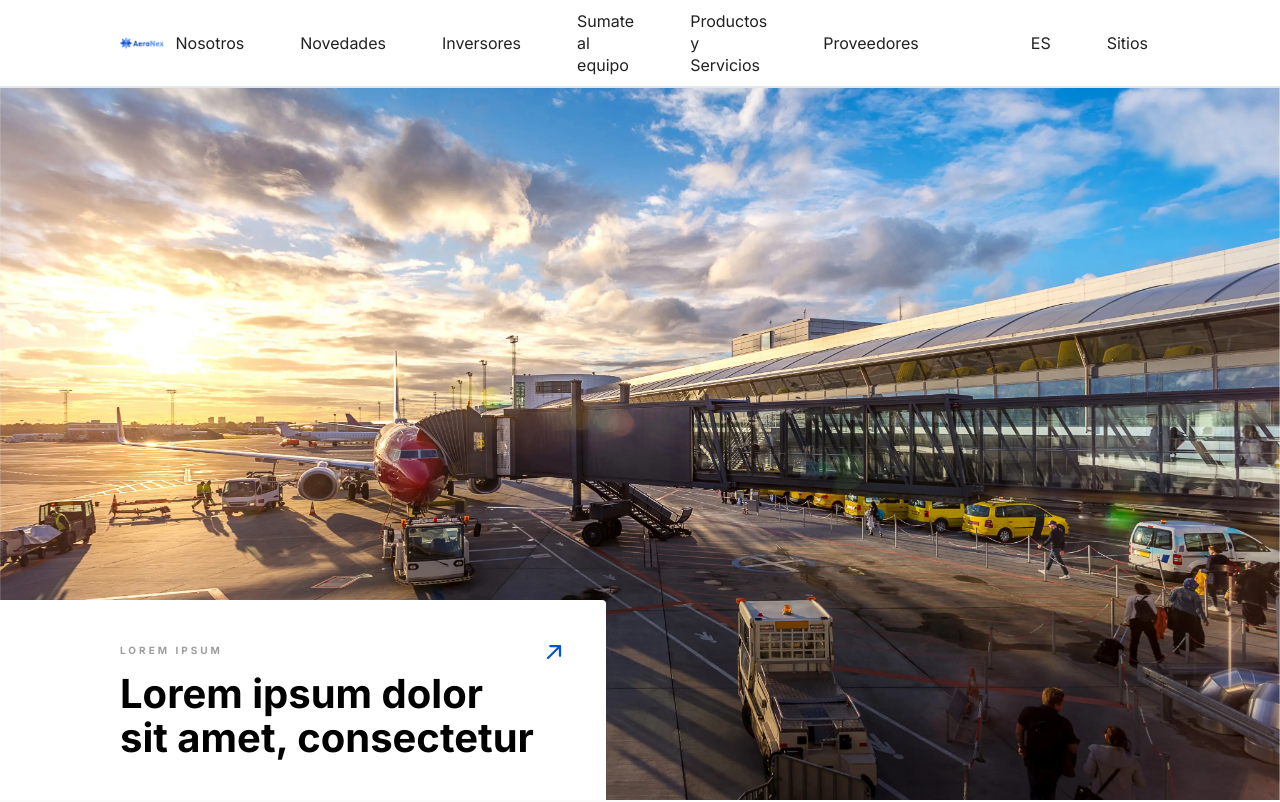
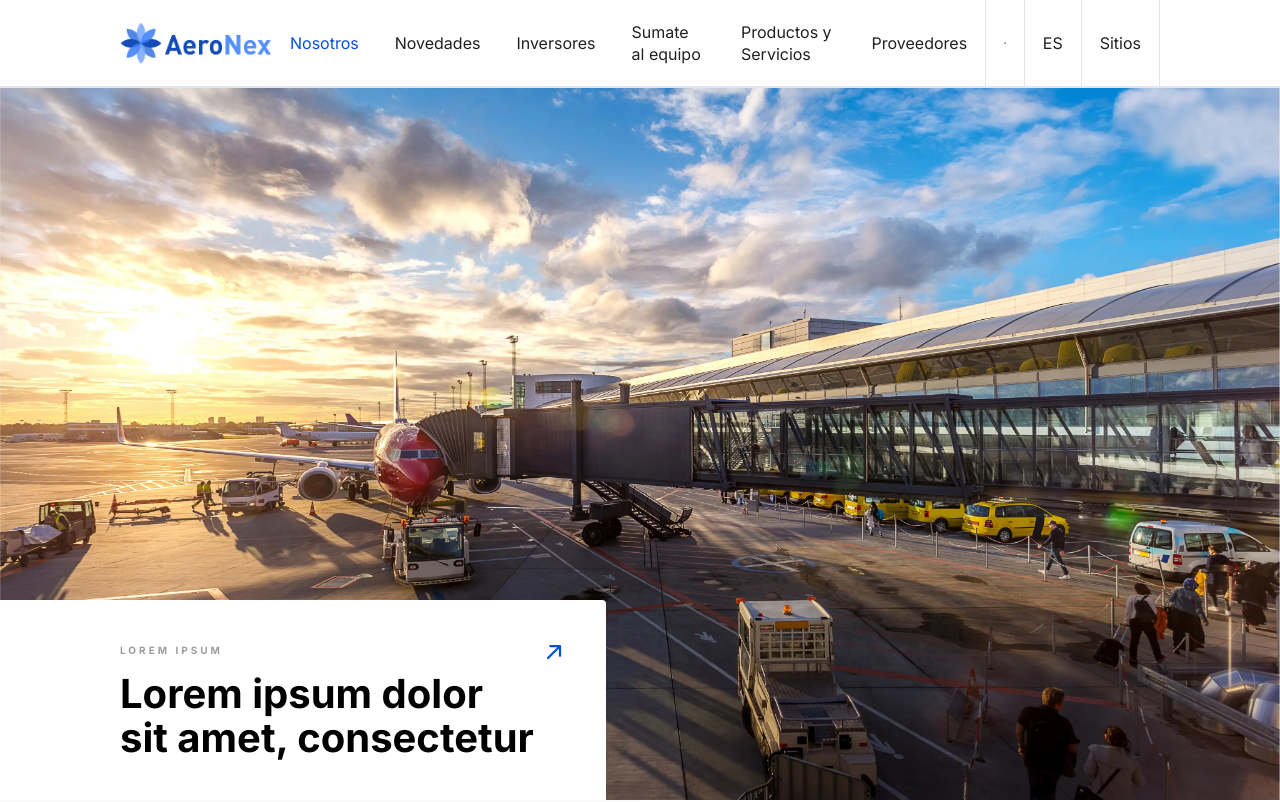
Before and after one commit to lautaro2021/dhnnch, a Next.js app: page / in a window 1280 px wide. Shown: the top 802 px of the page. Built offline with nearby package versions, Linux system fonts and the light colour scheme.

Commit message:
finish navbar

```diff
--- a/app/layout.tsx
+++ b/app/layout.tsx
@@ -1,4 +1,4 @@
-import Navbar from "./shared/components/Navbar";
+import Navbar from "./shared/components/Navbar/Navbar";
 import type { Metadata } from "next";
 import { Inter } from "next/font/google";
 import "./globals.css";
--- a/app/shared/components/Navbar.tsx
+++ /dev/null
@@ -1,44 +0,0 @@
-"use client";
-import { useState } from "react";
-import Image from "next/image";
-import { navbarOptions } from "./models/navbar.model";
-
-function Navbar() {
-    const [selected, setSelected] = useState<string | undefined>("Nostros");
-
-    const handleSelected = (idx: number) => {
-        setSelected(navbarOptions[idx].text);
-    };
-
-    return (
-        <header className="fixed top-0 left-0 w-full h-[88px] flex items-center justify-center px-120 border-b-2 border-grey bg-white z-1000">
-            <picture>
-                <Image
-                    src={"/assets/iso.png"}
-                    alt="logotype"
-                    width={178}
-                    height={48}
-                />
-            </picture>
-            <ul className="w-full h-full flex items-center justify-center gap-8">
-                {navbarOptions.map((val, idx) => (
-                    <li
-                        key={idx}
-                        className={`h-full flex items-center px-[12px] cursor-pointer text-grey hover:text-primaryBlue hover:border-b-[2px] border-primaryBlue`}
-                        onClick={() => handleSelected(idx)}
-                    >
-                        {!val.Icon ? (
-                            <span className="text-p font-p leading-p">
-                                {val.text}
-                            </span>
-                        ) : (
-                            <val.Icon />
-                        )}
-                    </li>
-                ))}
-            </ul>
-        </header>
-    );
-}
-
-export default Navbar;
--- /dev/null
+++ b/app/shared/components/Navbar/Navbar.tsx
@@ -0,0 +1,51 @@
+"use client";
+import { useState } from "react";
+import Image from "next/image";
+import { navbarOptions } from "../models/navbar.model";
+import NavbarOption from "./NavbarOption";
+import NavbarAction from "./NavbarAction";
+
+function Navbar() {
+    const [selected, setSelected] = useState<string | undefined>("Nosotros");
+
+    const handleSelected = (idx: number) => {
+        setSelected(navbarOptions[idx].text);
+    };
+
+    return (
+        <header className="fixed top-0 left-0 w-full h-[88px] flex items-center justify-center px-120 border-b-2 border-grey bg-white z-1000">
+            <picture>
+                <Image
+                    src={"/assets/iso.png"}
+                    alt="logotype"
+                    width={178}
+                    height={48}
+                />
+            </picture>
+            <ul className="w-full h-full flex items-center justify-center">
+                {navbarOptions.map((val, idx) => {
+                    if (val.action) {
+                        return (
+                            <NavbarAction
+                                action={() => {}}
+                                opt={val}
+                                key={idx}
+                            />
+                        );
+                    }
+                    return (
+                        <NavbarOption
+                            text={val.text}
+                            idx={idx}
+                            action={handleSelected}
+                            optionSelected={selected}
+                            key={idx}
+                        />
+                    );
+                })}
+            </ul>
+        </header>
+    );
+}
+
+export default Navbar;
--- /dev/null
+++ b/app/shared/components/Navbar/NavbarAction.tsx
@@ -0,0 +1,30 @@
+import { NavbarOptionType } from "../models/navbar.model";
+
+//This component is not a Link, it's an action component --> For example, change language, switch between light or dark theme, etc.
+
+function NavbarAction({
+    opt,
+    action,
+}: {
+    opt: NavbarOptionType;
+    action: () => void;
+}) {
+    return (
+        <li
+            className={`h-full flex items-center cursor-pointer px-[8px] border-r-[1px] border-grey ${
+                !opt.text && "border-l-[1px]"
+            }`}
+            onClick={action}
+        >
+            {opt.Icon ? (
+                <opt.Icon />
+            ) : (
+                <span className="text-p font-p leading-p px-[10px] text-grey">
+                    {opt.text}
+                </span>
+            )}
+        </li>
+    );
+}
+
+export default NavbarAction;
--- /dev/null
+++ b/app/shared/components/Navbar/NavbarOption.tsx
@@ -0,0 +1,31 @@
+// Finally, NavbarOption must be a Link component. For this example, i wil use li tag without href prop.
+
+function NavbarOption({
+    text,
+    action,
+    idx,
+    optionSelected,
+}: {
+    action: (idx: number) => void;
+    idx: number;
+    text?: string;
+    optionSelected?: string;
+}) {
+    return (
+        <li
+            className={`h-full flex items-center px-[8px]
+        active:text-primaryBlue hover:border-b-[2px] hover:border-primaryBlue cursor-pointer`}
+            onClick={() => action(idx)}
+        >
+            <span
+                className={`text-p font-p leading-p px-[10px] text-grey ${
+                    optionSelected === text && "text-primaryBlue"
+                }`}
+            >
+                {text}
+            </span>
+        </li>
+    );
+}
+
+export default NavbarOption;
--- a/app/shared/components/generics/Icon.tsx
+++ b/app/shared/components/generics/Icon.tsx
@@ -1,7 +1,7 @@
 import React from "react";
 
 function Icon({ iconPath }: { iconPath: string }) {
-    return <img src={iconPath} />;
+    return <img src={iconPath} className="px-[10px]" />;
 }
 
 export default Icon;
--- a/app/shared/components/models/navbar.model.tsx
+++ b/app/shared/components/models/navbar.model.tsx
@@ -1,13 +1,13 @@
 import Icon from "../generics/Icon";
 
-type NavbarLink = {
+export type NavbarOptionType = {
     link: string;
     text?: string;
     Icon?: () => JSX.Element;
-    border?: boolean;
+    action?: boolean;
 };
 
-export const navbarOptions: NavbarLink[] = [
+export const navbarOptions: NavbarOptionType[] = [
     {
         link: "",
         text: "Nosotros",
@@ -35,16 +35,16 @@ export const navbarOptions: NavbarLink[] = [
     {
         link: "",
         Icon: () => <Icon iconPath="/assets/light.png" />,
-        border: true,
+        action: true,
     },
     {
         link: "",
         text: "ES",
-        border: true,
+        action: true,
     },
     {
         link: "",
         text: "Sitios",
-        border: true,
+        action: true,
     },
 ];
```
